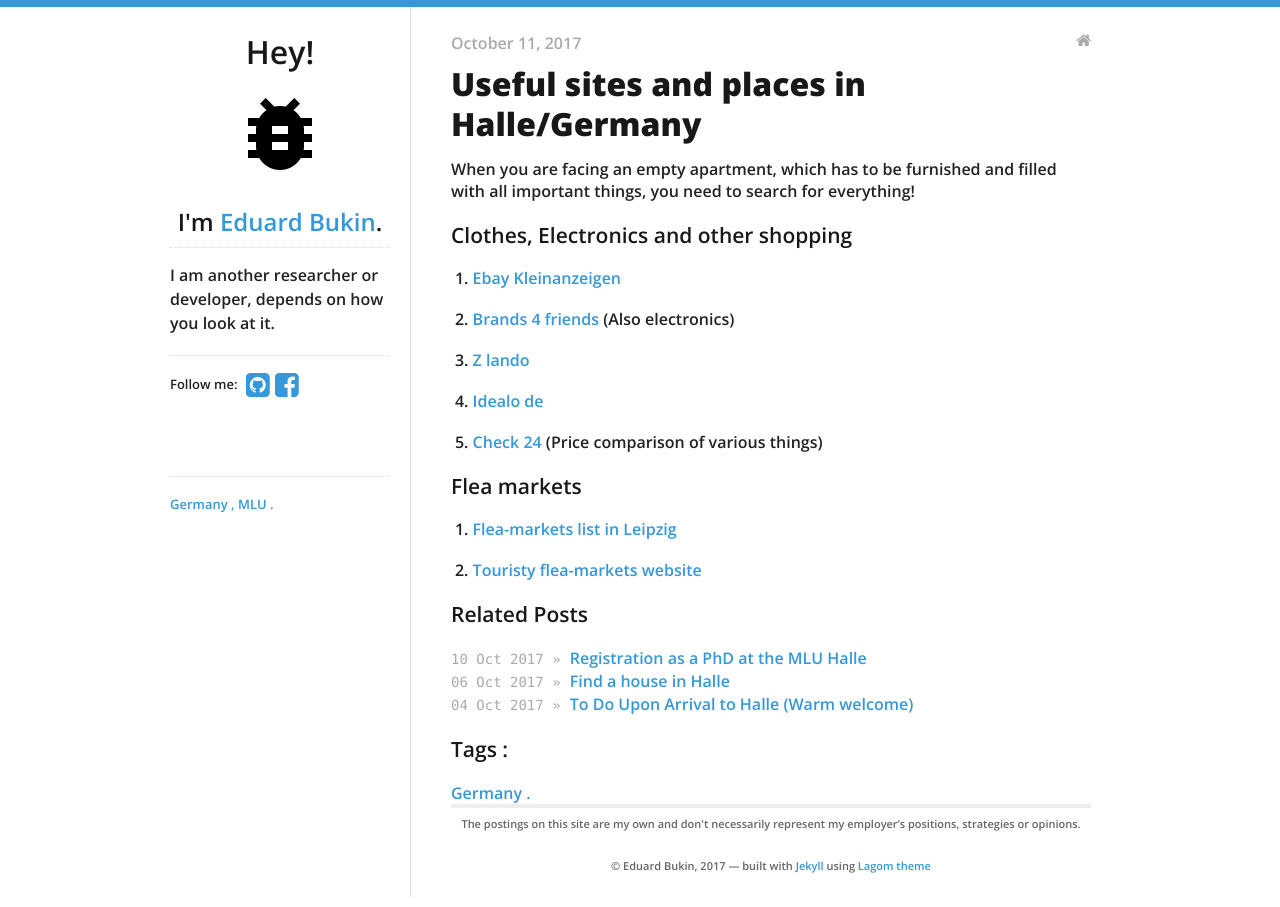
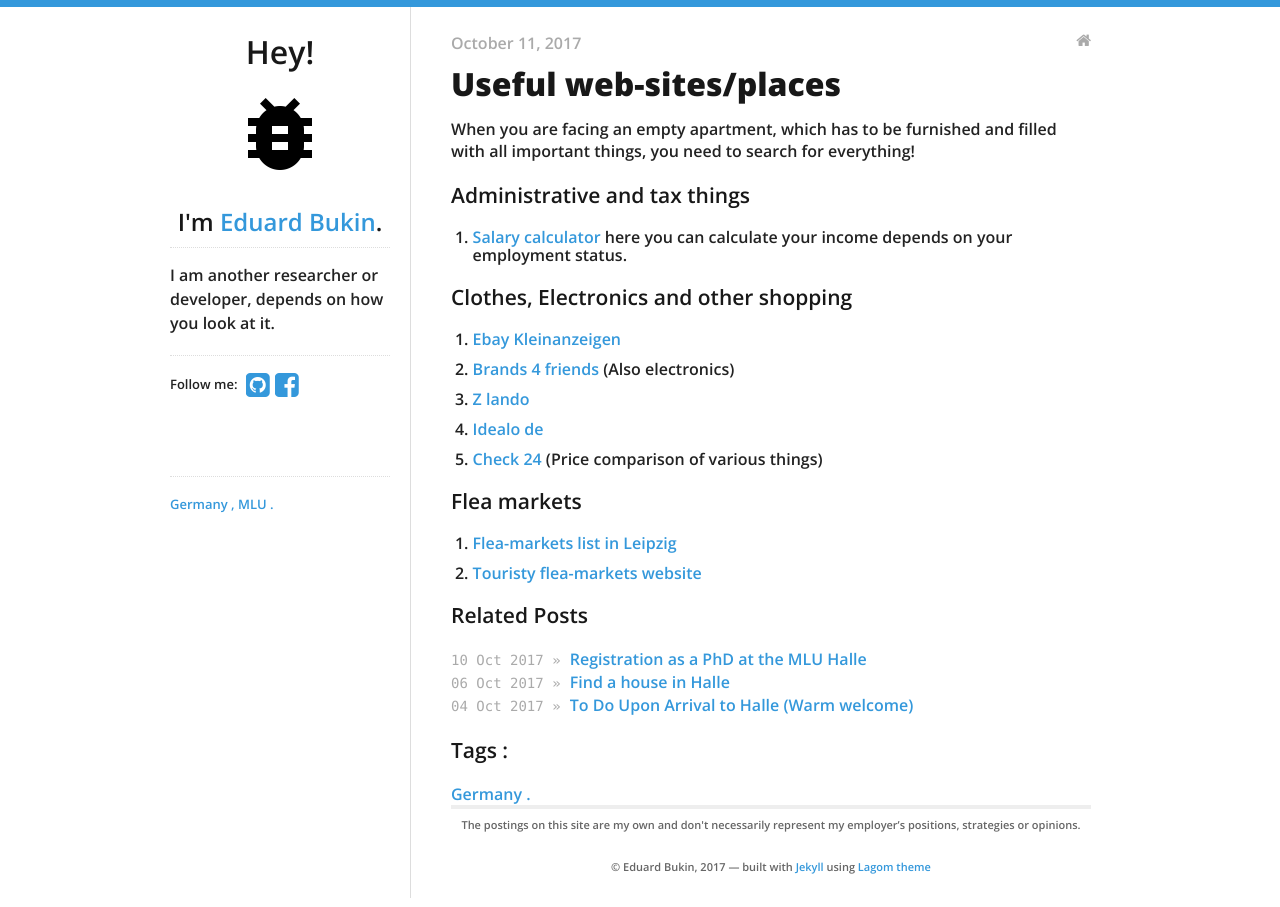
Before and after one commit to EBukin/EBukin.github.io, a Jekyll site: the page built from _posts/2017-10-11-usefull-sites-places-halle.markdown, in a window 1280 px wide. Built offline with Jekyll 4.4.1, drawn with Linux system fonts in a browser that asks for light colours; nearby versions of some CDN libraries.

Commit message:
to do update 6

```diff
--- a/_posts/2017-10-11-usefull-sites-places-halle.markdown
+++ b/_posts/2017-10-11-usefull-sites-places-halle.markdown
@@ -1,28 +1,26 @@
 ---
-title:  "Useful sites and places in Halle/Germany"
+title:  "Useful web-sites/places"
 layout: post
 tags: [Germany]
 categories:
 - blog
 ---
 
+When you are facing an empty apartment, which has to be furnished and filled with all important things, you need to search for everything!
 
-When you are facing an empty apartment, which has to be furnished and filled with all important things, you need to search for everything!
+### Administrative and tax things
+
+1. [Salary calculator](http://oeffentlicher-dienst.info/tv-l/ost/) here you can calculate your income depends on your employment status.
 
 ### Clothes, Electronics and other shopping
 
 1. [Ebay Kleinanzeigen](https://www.ebay-kleinanzeigen.de/stadt/halle/)
-
 1. [Brands 4 friends](https://www.brands4friends.de) (Also electronics)
-
 1. [Z lando](https://www.zalando.de/)
-
 1. [Idealo de](https://www.idealo.de/)
-
 1. [Check 24](https://www.check24.de/) (Price comparison of various things)
 
 ### Flea markets
 
 1. [Flea-markets list in Leipzig](http://www.leipzig-leben.de/flohmarkt-leipzig-termine-2017/)
-
 1. [Touristy flea-markets website](https://www.fleamarketinsiders.com/best-flea-markets-in-germany/11/)
```
